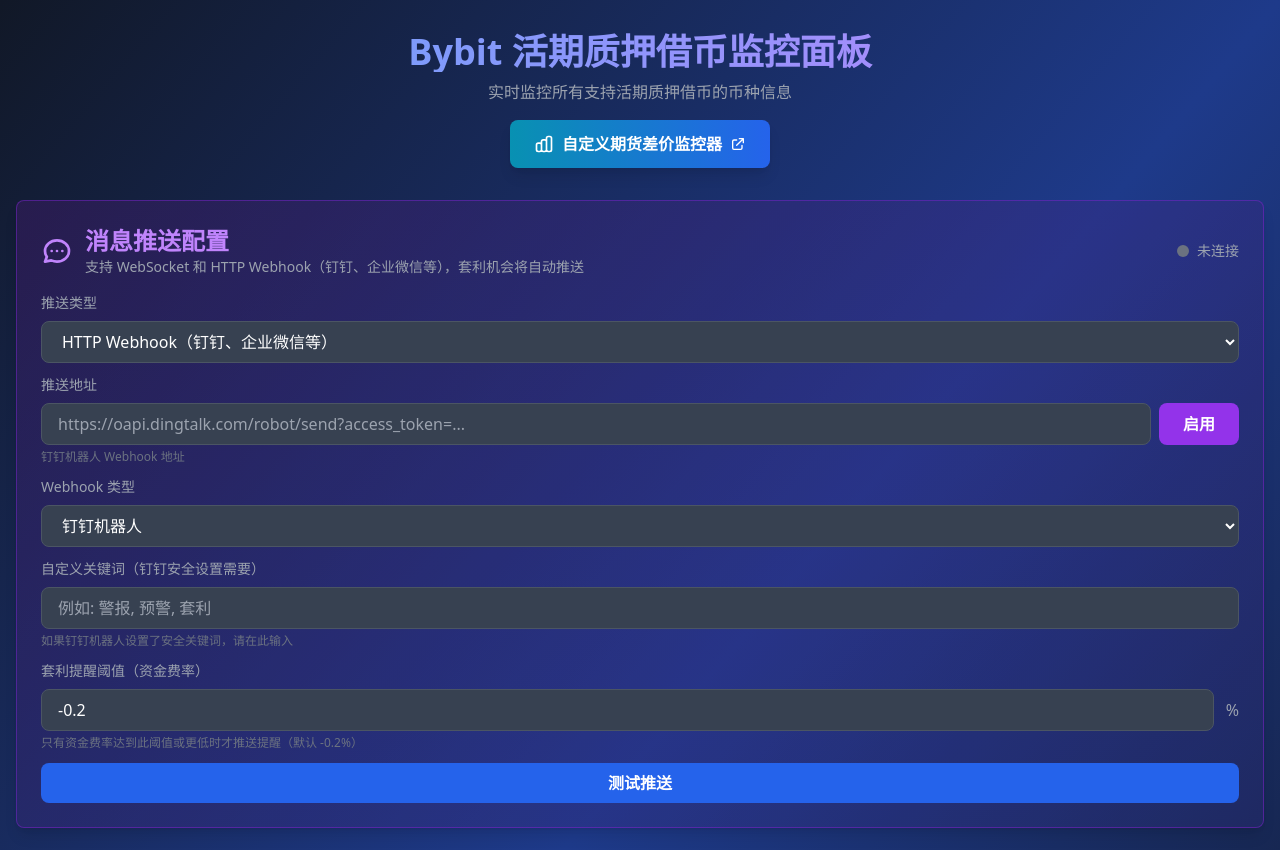
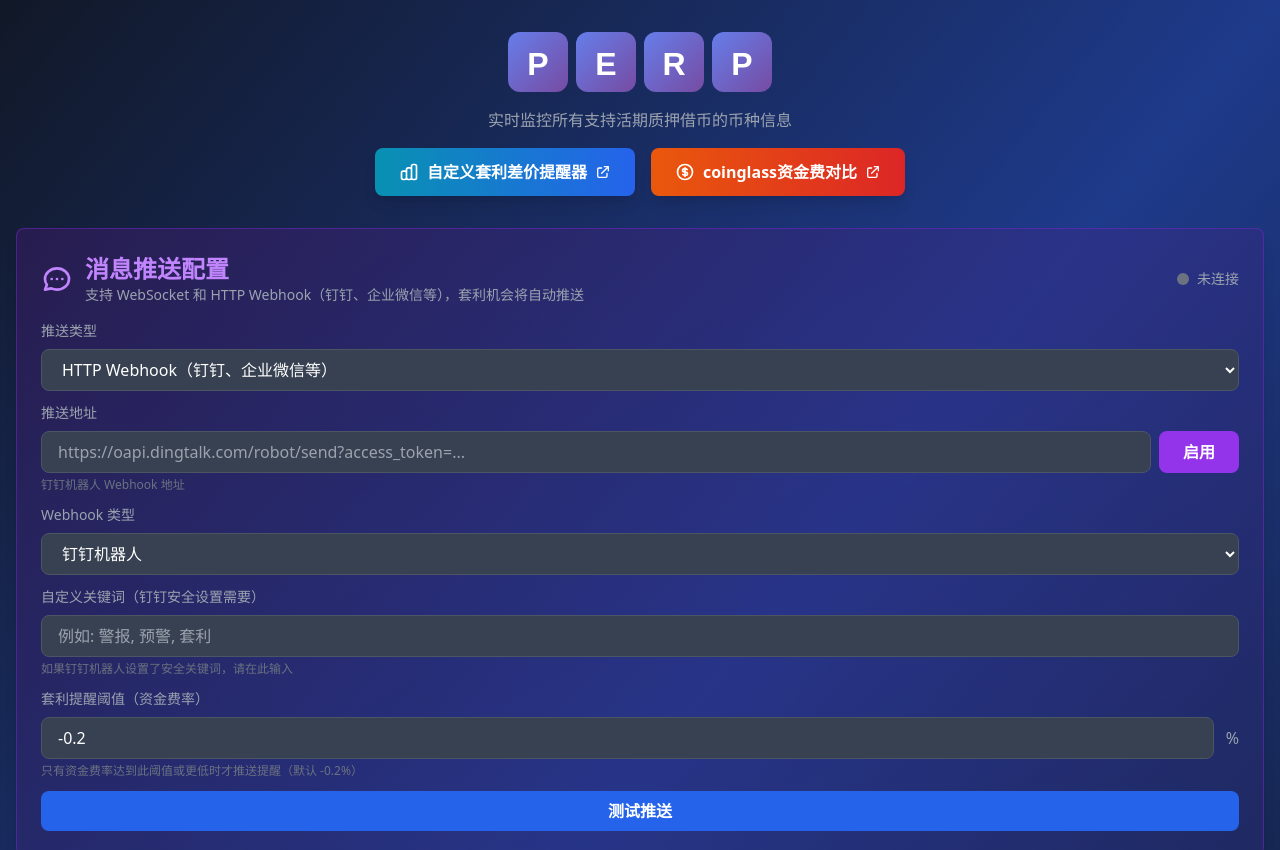
Before and after one commit to yhqqqyao-tech/bybit-loan-monitor, a plain HTML site: page index.html in a window 1280 px wide. Shown: the top 850 px of the page. Drawn offline with nearby package versions, Linux system fonts and the light colour scheme; no server answers.

Commit message:
update  ui
Signed-off-by: yhqqqyao-tech <yhqqqyao@gmail.com>

```diff
--- a/index.html
+++ b/index.html
@@ -3,7 +3,8 @@
 <head>
     <meta charset="UTF-8">
     <meta name="viewport" content="width=device-width, initial-scale=1.0">
-    <title>Bybit 质押借币监控面板</title>
+    <title>bybitperpmonitor</title>
+    <link rel="icon" type="image/svg+xml" href="favicon.svg">
     <script src="https://cdn.tailwindcss.com"></script>
     <style>
         @keyframes fadeIn {
@@ -41,13 +42,60 @@
 <body class="bg-gradient-to-br from-gray-900 via-blue-900 to-gray-900 min-h-screen text-white">
     <div class="container mx-auto px-4 py-8">
         <header class="mb-8">
-            <h1 class="text-4xl font-bold text-center mb-2 bg-gradient-to-r from-blue-400 to-purple-400 bg-clip-text text-transparent">
-                Bybit 活期质押借币监控面板
-            </h1>
+            <!-- Logo -->
+            <div class="flex justify-center mb-4 gap-2">
+                <!-- P -->
+                <svg width="60" height="60" viewBox="0 0 60 60" xmlns="http://www.w3.org/2000/svg">
+                    <defs>
+                        <linearGradient id="logoGrad1" x1="0%" y1="0%" x2="100%" y2="100%">
+                            <stop offset="0%" style="stop-color:#667eea;stop-opacity:1" />
+                            <stop offset="100%" style="stop-color:#764ba2;stop-opacity:1" />
+                        </linearGradient>
+                    </defs>
+                    <rect width="60" height="60" rx="12" fill="url(#logoGrad1)"/>
+                    <text x="30" y="43" font-family="Arial, sans-serif" font-size="32" font-weight="bold" fill="white" text-anchor="middle">P</text>
+                </svg>
+
+                <!-- E -->
+                <svg width="60" height="60" viewBox="0 0 60 60" xmlns="http://www.w3.org/2000/svg">
+                    <defs>
+                        <linearGradient id="logoGrad2" x1="0%" y1="0%" x2="100%" y2="100%">
+                            <stop offset="0%" style="stop-color:#667eea;stop-opacity:1" />
+                            <stop offset="100%" style="stop-color:#764ba2;stop-opacity:1" />
+                        </linearGradient>
+                    </defs>
+                    <rect width="60" height="60" rx="12" fill="url(#logoGrad2)"/>
+                    <text x="30" y="43" font-family="Arial, sans-serif" font-size="32" font-weight="bold" fill="white" text-anchor="middle">E</text>
+                </svg>
+
+                <!-- R -->
+                <svg width="60" height="60" viewBox="0 0 60 60" xmlns="http://www.w3.org/2000/svg">
+                    <defs>
+                        <linearGradient id="logoGrad3" x1="0%" y1="0%" x2="100%" y2="100%">
+                            <stop offset="0%" style="stop-color:#667eea;stop-opacity:1" />
+                            <stop offset="100%" style="stop-color:#764ba2;stop-opacity:1" />
+                        </linearGradient>
+                    </defs>
+                    <rect width="60" height="60" rx="12" fill="url(#logoGrad3)"/>
+                    <text x="30" y="43" font-family="Arial, sans-serif" font-size="32" font-weight="bold" fill="white" text-anchor="middle">R</text>
+                </svg>
+
+                <!-- P -->
+                <svg width="60" height="60" viewBox="0 0 60 60" xmlns="http://www.w3.org/2000/svg">
+                    <defs>
+                        <linearGradient id="logoGrad4" x1="0%" y1="0%" x2="100%" y2="100%">
+                            <stop offset="0%" style="stop-color:#667eea;stop-opacity:1" />
+                            <stop offset="100%" style="stop-color:#764ba2;stop-opacity:1" />
+                        </linearGradient>
+                    </defs>
+                    <rect width="60" height="60" rx="12" fill="url(#logoGrad4)"/>
+                    <text x="30" y="43" font-family="Arial, sans-serif" font-size="32" font-weight="bold" fill="white" text-anchor="middle">P</text>
+                </svg>
+            </div>
             <p class="text-center text-gray-400">实时监控所有支持活期质押借币的币种信息</p>
 
-            <!-- 自定义期货差价监控器按钮 -->
-            <div class="flex justify-center mt-4">
+            <!-- 导航按钮组 -->
+            <div class="flex justify-center gap-4 mt-4 flex-wrap">
                 <a
                     href="https://app.diffscreen.com/"
                     target="_blank"
@@ -57,7 +105,22 @@
                     <svg class="w-5 h-5" fill="none" stroke="currentColor" viewBox="0 0 24 24">
                         <path stroke-linecap="round" stroke-linejoin="round" stroke-width="2" d="M9 19v-6a2 2 0 00-2-2H5a2 2 0 00-2 2v6a2 2 0 002 2h2a2 2 0 002-2zm0 0V9a2 2 0 012-2h2a2 2 0 012 2v10m-6 0a2 2 0 002 2h2a2 2 0 002-2m0 0V5a2 2 0 012-2h2a2 2 0 012 2v14a2 2 0 01-2 2h-2a2 2 0 01-2-2z"></path>
                     </svg>
-                    <span>自定义期货差价监控器</span>
+                    <span>自定义套利差价提醒器</span>
+                    <svg class="w-4 h-4" fill="none" stroke="currentColor" viewBox="0 0 24 24">
+                        <path stroke-linecap="round" stroke-linejoin="round" stroke-width="2" d="M10 6H6a2 2 0 00-2 2v10a2 2 0 002 2h10a2 2 0 002-2v-4M14 4h6m0 0v6m0-6L10 14"></path>
+                    </svg>
+                </a>
+
+                <a
+                    href="https://www.coinglass.com/zh/FundingRate"
+                    target="_blank"
+                    rel="noopener noreferrer"
+                    class="inline-flex items-center space-x-2 bg-gradient-to-r from-orange-600 to-red-600 hover:from-orange-700 hover:to-red-700 text-white font-bold py-3 px-6 rounded-lg transition-all duration-200 transform hover:scale-105 shadow-lg hover:shadow-orange-500/50"
+                >
+                    <svg class="w-5 h-5" fill="none" stroke="currentColor" viewBox="0 0 24 24">
+                        <path stroke-linecap="round" stroke-linejoin="round" stroke-width="2" d="M12 8c-1.657 0-3 .895-3 2s1.343 2 3 2 3 .895 3 2-1.343 2-3 2m0-8c1.11 0 2.08.402 2.599 1M12 8V7m0 1v8m0 0v1m0-1c-1.11 0-2.08-.402-2.599-1M21 12a9 9 0 11-18 0 9 9 0 0118 0z"></path>
+                    </svg>
+                    <span>coinglass资金费对比</span>
                     <svg class="w-4 h-4" fill="none" stroke="currentColor" viewBox="0 0 24 24">
                         <path stroke-linecap="round" stroke-linejoin="round" stroke-width="2" d="M10 6H6a2 2 0 00-2 2v10a2 2 0 002 2h10a2 2 0 002-2v-4M14 4h6m0 0v6m0-6L10 14"></path>
                     </svg>
@@ -180,7 +243,7 @@
                     <path stroke-linecap="round" stroke-linejoin="round" stroke-width="2" d="M12 9v2m0 4h.01m-6.938 4h13.856c1.54 0 2.502-1.667 1.732-3L13.732 4c-.77-1.333-2.694-1.333-3.464 0L3.34 16c-.77 1.333.192 3 1.732 3z"></path>
                 </svg>
                 <div class="flex-1">
-                    <h3 class="text-xl font-bold text-yellow-400 mb-1">⚠️ 套利机会提醒</h3>
+                    <h3 class="text-xl font-bold text-yellow-400 mb-1"⚠️ 套利机会提醒</h3>
                     <p id="arbitrageMessage" class="text-gray-300"></p>
                 </div>
                 <button id="closeArbitrageAlert" class="text-gray-400 hover:text-white transition-colors">
```
